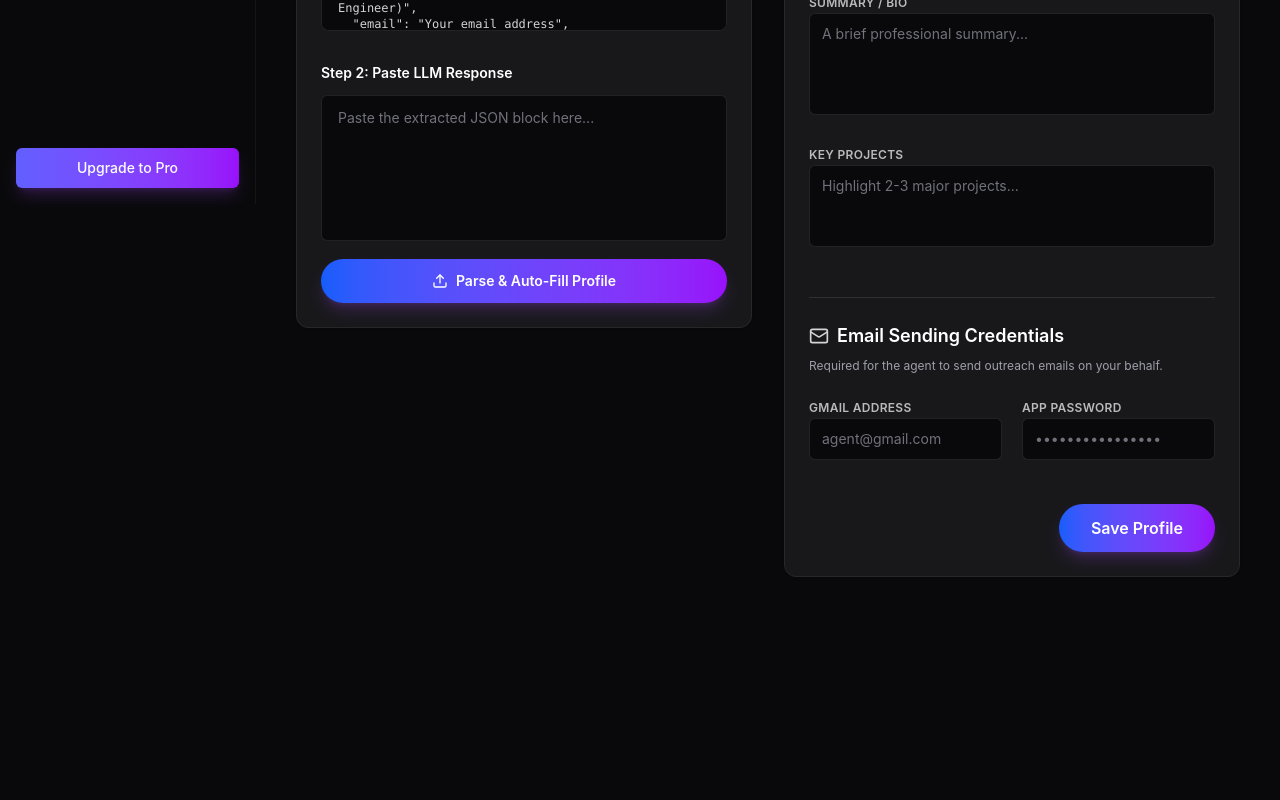
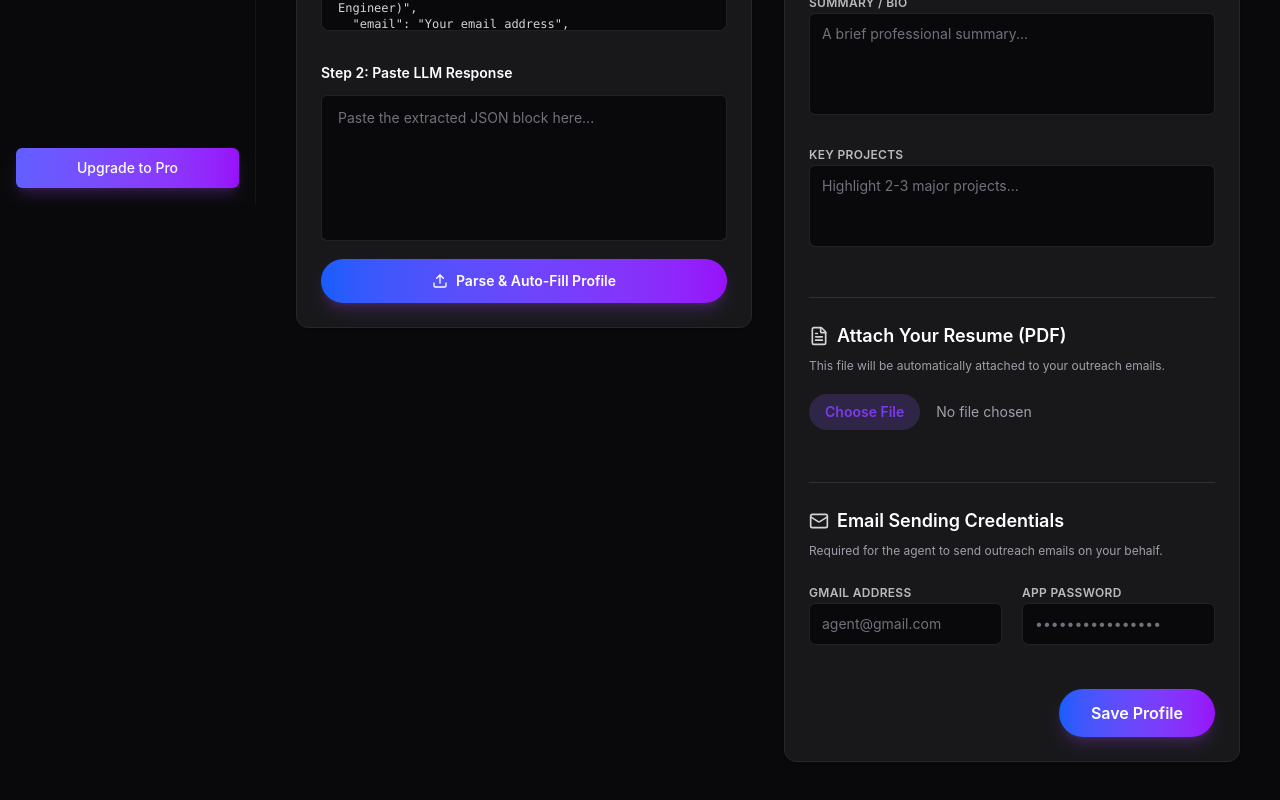
Before and after one commit to HassanCodesIt/Job-Agent-React, a Next.js app: page /setup in a window 1280 px wide. Shown: the part 597-1397 px from the top of the page. Before the commit the page ends 1214 px from the top, so only its background shows below. Built offline with nearby package versions, Linux system fonts and the light colour scheme; no server answers; sample sign-in values are in the browser's storage.

Commit message:
feat: add resume pdf upload to setup and attach to outreach emails, enforce professional draft structure

```diff
--- a/src/app/api/applications/parse-job/route.ts
+++ b/src/app/api/applications/parse-job/route.ts
@@ -34,6 +34,7 @@ export async function POST(request: NextRequest) {
 We have the following candidate profile details:
 - Full Name: ${user.fullName}
 - Email: ${user.email}
+- Phone: ${user.phone || ''}
 - Title: ${user.title}
 - Skills: ${user.skills}
 - Summary: ${user.summary}
@@ -45,6 +46,18 @@ Analyze the provided job description and:
 3. Extract the "contactEmail" or recruiter email (default: "hr@example.com").
 4. Write a tailored, persuasive email outreach draft from the candidate to the hiring team.
 ${oneTimeInstructions ? `Incorporate these specific instructions: "${oneTimeInstructions}"` : ""}
+
+CRITICAL FORMATTING RULES FOR THE EMAIL BODY:
+The emailBody MUST follow this exact structure:
+- Salutation: "Dear Hiring Manager,"
+- Paragraph 1: Express your excitement and interest in the specific role and company.
+- Paragraph 2: Summarize your relevant experience, technical skills, and key projects that make you a great fit.
+- Paragraph 3: Highlight your alignment with the company's goals, culture, or focus on innovation.
+- Sign-off: MUST be exactly this format:
+Best regards,
+${user.fullName}
+${user.phone || ''}
+${user.email}
 
 You MUST return strictly a JSON object with these exact keys:
 - company (string)
--- a/src/app/setup/page.tsx
+++ b/src/app/setup/page.tsx
@@ -36,7 +36,9 @@ export default function SetupPage() {
     summary: "",
     projects: "",
     gmailAddress: "",
-    gmailAppPassword: ""
+    gmailAppPassword: "",
+    resumeFilename: "",
+    resumeBase64: ""
   });
 
   const formRef = useRef<HTMLFormElement>(null);
@@ -80,7 +82,9 @@ export default function SetupPage() {
             summary: data.summary || "",
             projects: data.projects || "",
             gmailAddress: data.gmailAddress || "",
-            gmailAppPassword: data.gmailAppPassword || ""
+            gmailAppPassword: data.gmailAppPassword || "",
+            resumeFilename: data.resumeFilename || "",
+            resumeBase64: data.resumeBase64 || ""
           });
         }
       } catch (err) {
@@ -187,6 +191,31 @@ Here is my resume:`;
   const handleInputChange = (e: React.ChangeEvent<HTMLInputElement | HTMLTextAreaElement>) => {
     const { name, value } = e.target;
     setProfile(prev => ({ ...prev, [name]: value }));
+  };
+
+  const handleFileUpload = (e: React.ChangeEvent<HTMLInputElement>) => {
+    const file = e.target.files?.[0];
+    if (!file) return;
+
+    if (file.size > 2 * 1024 * 1024) {
+      setMessage("Resume file is too large. Please upload a PDF under 2MB.");
+      return;
+    }
+
+    const reader = new FileReader();
+    reader.onload = (event) => {
+      const base64 = event.target?.result as string;
+      setProfile(prev => ({
+        ...prev,
+        resumeFilename: file.name,
+        resumeBase64: base64
+      }));
+      setMessage("Resume file attached successfully!");
+    };
+    reader.onerror = () => {
+      setMessage("Failed to read the file.");
+    };
+    reader.readAsDataURL(file);
   };
 
   async function saveProfile(event: FormEvent<HTMLFormElement>) {
@@ -377,6 +406,29 @@ Here is my resume:`;
             <div className="pt-6 pb-2">
               <div className="h-px w-full bg-white/10 mb-6"></div>
               <div className="flex items-center gap-2 mb-2">
+                <FileText className="h-5 w-5 text-zinc-300" />
+                <h3 className="text-lg font-semibold text-white">Attach Your Resume (PDF)</h3>
+              </div>
+              <p className="text-xs text-zinc-400 mb-5">This file will be automatically attached to your outreach emails.</p>
+
+              <div className="flex items-center gap-4">
+                <input
+                  type="file"
+                  accept=".pdf"
+                  onChange={handleFileUpload}
+                  className="block w-full text-sm text-zinc-400 file:mr-4 file:py-2 file:px-4 file:rounded-full file:border-0 file:text-sm file:font-semibold file:bg-primary/20 file:text-primary-hover hover:file:bg-primary/30 cursor-pointer"
+                />
+                {profile.resumeFilename && (
+                  <span className="text-xs font-medium text-teal-400 shrink-0 flex items-center gap-1">
+                    <Check className="h-3 w-3" /> {profile.resumeFilename}
+                  </span>
+                )}
+              </div>
+            </div>
+
+            <div className="pt-6 pb-2">
+              <div className="h-px w-full bg-white/10 mb-6"></div>
+              <div className="flex items-center gap-2 mb-2">
                 <Mail className="h-5 w-5 text-zinc-300" />
                 <h3 className="text-lg font-semibold text-white">Email Sending Credentials</h3>
               </div>
--- a/src/lib/email.ts
+++ b/src/lib/email.ts
@@ -31,13 +31,22 @@ export async function sendOutreachEmail(draftId: number): Promise<{ success: boo
       },
   });
 
-  const mailOptions = {
+  const mailOptions: any = {
     from: `"${user.fullName || 'Job Applicant'}" <${user.gmailAddress}>`,
     to: contactEmail,
     cc: draft.cc || [],
     subject: draft.subject || `Application for ${app.role}`,
     text: draft.body,
   };
+
+  if (user.resumeBase64 && user.resumeFilename) {
+    mailOptions.attachments = [
+      {
+        filename: user.resumeFilename,
+        path: user.resumeBase64
+      }
+    ];
+  }
 
   try {
     const info = await transporter.sendMail(mailOptions);
--- a/src/lib/store.ts
+++ b/src/lib/store.ts
@@ -73,7 +73,8 @@ export const store = {
       projects: profile.projects ?? user?.projects ?? "",
       gmailAddress: profile.gmailAddress ?? user?.gmailAddress ?? "",
       gmailAppPassword: profile.gmailAppPassword ?? user?.gmailAppPassword ?? "",
-      resumeName: profile.resumeName ?? user?.resumeName,
+      resumeFilename: profile.resumeFilename ?? user?.resumeFilename ?? "",
+      resumeBase64: profile.resumeBase64 ?? user?.resumeBase64 ?? "",
       systemPrompt: profile.systemPrompt ?? user?.systemPrompt,
       groqApiKey: profile.groqApiKey ?? user?.groqApiKey,
       hfToken: profile.hfToken ?? user?.hfToken,
--- a/src/lib/types.ts
+++ b/src/lib/types.ts
@@ -10,7 +10,8 @@ export interface UserProfile {
   projects?: string;
   gmailAddress?: string;
   gmailAppPassword?: string;
-  resumeName?: string;
+  resumeFilename?: string;
+  resumeBase64?: string;
   systemPrompt?: string;
   groqApiKey?: string;
   hfToken?: string;
```
